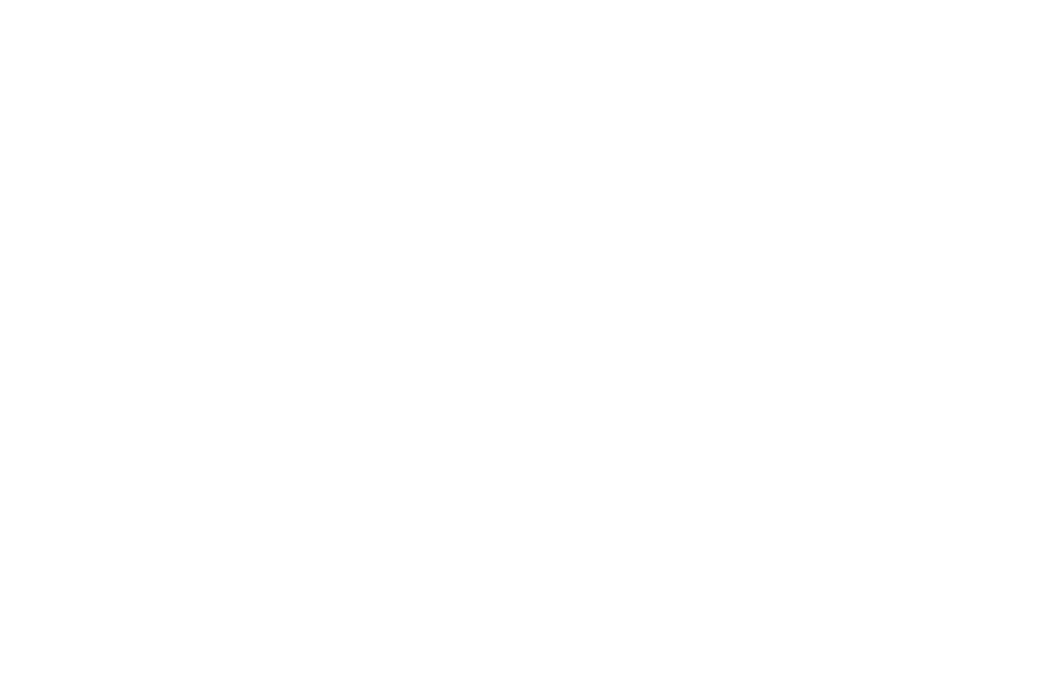
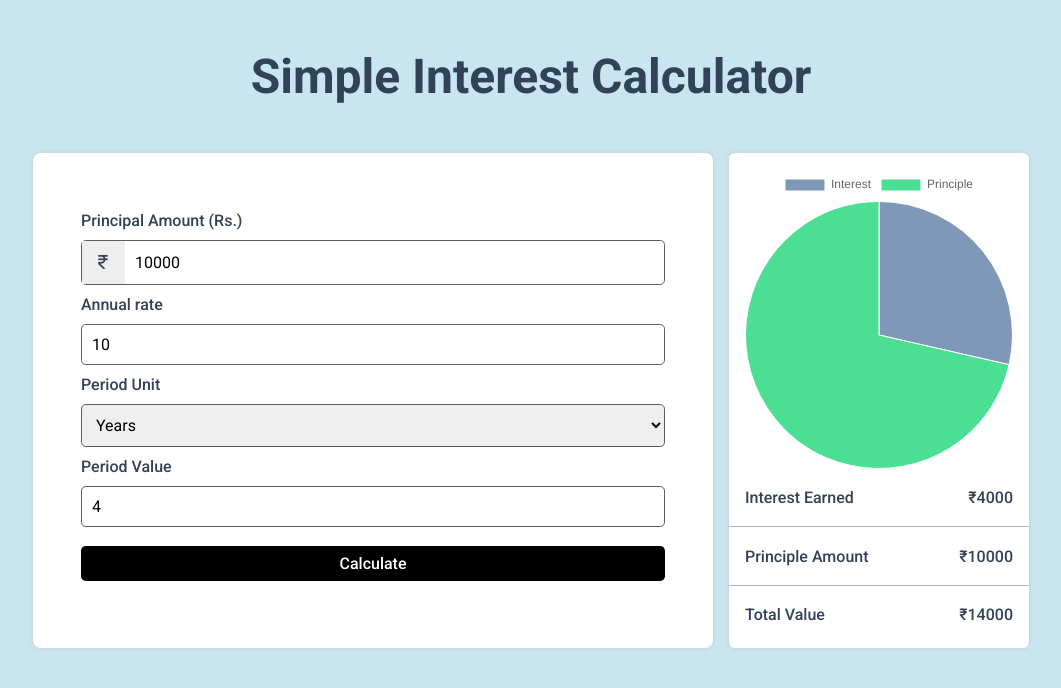
Before and after one commit to AvishkarsGit/Javascript, a plain HTML site: page 10_Projects_Final/Loan-Interest-Calculator/index.html in a window 1280 px wide. Shown: the whole page, without its empty margins (109-1170 px from the left). Drawn offline with nearby package versions, Linux system fonts and the light colour scheme.

Commit message:
loan-interest-calculator complete

```diff
--- a/10_Projects_Final/Loan-Interest-Calculator/app.js
+++ b/10_Projects_Final/Loan-Interest-Calculator/app.js
@@ -0,0 +1,88 @@
+let rsInput = document.querySelector("#rs-input");
+let annualRate = document.querySelector("#rate-input");
+let periodUnit = document.querySelector("#period-select-input");
+let periodValue = document.querySelector("#period-value-input");
+let interest = document.querySelector("#interest");
+let principleAmount = document.querySelector("#principle-amt");
+let totalValue = document.querySelector("#total-value");
+let calculateBtn = document.querySelector("#calculate-btn");
+let charInstance = null;
+
+let totalInterestEarned = 0;
+let totalAmount;
+
+let principleAmt,interestRat,optionValue,duration;
+
+
+checkInputs()
+
+
+// handle click
+calculateBtn.addEventListener("click",checkInputs);
+
+
+
+// pie chart code
+function pieChart(totalInterest, principleAmt) {
+  const ctx = document.getElementById("pie-chart");
+  if (charInstance) {
+    charInstance.destroy();
+  }
+  charInstance  = new Chart(ctx, {
+    type: "pie",
+    data: {
+      labels: ["Interest", "Principle"],
+      datasets: [
+        {
+          data: [`${totalInterest}`, `${principleAmt}`],
+          borderWidth: 1,
+          backgroundColor: ["rgba(0, 50, 115, .5)", "rgb(74, 223, 147)"],
+        },
+      ],
+    },
+    options: {},
+  });
+}
+
+//calculate total
+function calculateTotal(principleAmt,interestRate,time) {
+  totalInterestEarned = (principleAmt * interestRate * time) / 100;
+  totalInterestEarned = Math.round(totalInterestEarned);
+  totalAmount = totalInterestEarned + principleAmt;
+
+  interest.innerText = `₹${totalInterestEarned}`;
+  principleAmount.innerText = `₹${principleAmt}`;
+  totalValue.innerText = `₹${totalAmount}`;
+
+}
+
+function checkInputs() {
+   principleAmt = parseFloat(rsInput.value);
+   interestRate = parseFloat(annualRate.value);
+   optionValue = periodUnit.value;
+   duration = parseInt(periodValue.value);
+  let time;
+   if (principleAmt <= 0 || interestRate <= 0 || duration <= 0) {
+     alert("enter fields properly");
+   } else {
+     if (optionValue === "Days") {
+
+       time = duration / 365;
+
+     } else if (optionValue === "Weeks") {
+
+       time = duration / 52;
+
+     } else if (optionValue === "Months") {
+
+       time = duration / 12;
+
+     } else {
+
+       time = duration;
+
+     }
+   }
+  calculateTotal(principleAmt, interestRate, time);
+  pieChart(totalInterestEarned,principleAmt)
+}
--- a/10_Projects_Final/Loan-Interest-Calculator/index.html
+++ b/10_Projects_Final/Loan-Interest-Calculator/index.html
@@ -4,8 +4,79 @@
     <meta charset="UTF-8">
     <meta name="viewport" content="width=device-width, initial-scale=1.0">
     <title>Loan Interest Calculator</title>
-</head>
+
+    <!-- font awesome cdn -->
+     <link rel="stylesheet" href="https://cdnjs.cloudflare.com/ajax/libs/font-awesome/6.6.0/css/all.min.css" integrity="sha512-Kc323vGBEqzTmouAECnVceyQqyqdsSiqLQISBL29aUW4U/M7pSPA/gEUZQqv1cwx4OnYxTxve5UMg5GT6L4JJg==" crossorigin="anonymous" referrerpolicy="no-referrer" />
+
+     <!-- style.css -->
+    <link rel="stylesheet" href="/10_Projects_Final/Loan-Interest-Calculator/style.css">
+
+    <!-- boxicons -->
+     <link rel="stylesheet" href="https://unpkg.com/boxicons@latest/css/boxicons.min.css">
+
+
+    </head>
 <body>
+
+    <div class="heading">
+        <h2>Simple Interest Calculator</h2>
+    </div>
+    <div class="main">
+        <!-- main  -->
+        <div class="card-main">
+            <p>Principal Amount (Rs.)</p>
+            <div class="rs-input-box">
+                <div class="icon">
+                    <i class='bx bx-rupee'></i>
+                </div>
+                <input type="number" placeholder="Enter principle amount" value="10000" id="rs-input">
+            </div>
+            <p>Annual rate</p>
+            <input type="number" placeholder="Enter annual rate" value="10" id="rate-input">
+            <p>Period Unit</p>
+
+            <select id="period-select-input">
+                <option value="Days">Days</option>
+                <option value="Weeks">Weeks</option>
+                <option value="Months">Months</option>
+                <option value="Years" selected>Years</option>
+            </select>
+
+            <p>Period Value</p>
+            <input type="number" placeholder="Enter period value e.g.(10)" value="4" id="period-value-input">
+
+            <div class="calculate">
+                <button id="calculate-btn">Calculate</button>
+            </div>
+
+        </div>
+
+        <!-- card result -->
+        <div class="card-result">
+            <canvas id="pie-chart" width="300" height="300"></canvas>
+            <div class="result">
+                <div class="cost">
+                    <p>Interest Earned</p>
+                    <span id="interest">₹83.33</span>
+                </div>
+                <div class="hr"></div>
+                <div class="cost">
+                    <p>Principle Amount</p>
+                    <span id="principle-amt">₹83.33</span>
+                </div>
+                <div class="hr"></div>
+                <div class="cost">
+                    <p>Total Value</p>
+                    <span id="total-value">₹83.33</span>
+                </div>
+            </div>
+        </div>
+
+    </div>
+
+    <!-- chart js -->
+    <script src="https://cdn.jsdelivr.net/npm/chart.js"></script>
+    <script src="/10_Projects_Final/Loan-Interest-Calculator/app.js"></script>
 
 </body>
 </html>
--- a/10_Projects_Final/Loan-Interest-Calculator/style.css
+++ b/10_Projects_Final/Loan-Interest-Calculator/style.css
@@ -0,0 +1,136 @@
+/* import fonts */
+@import url('https://fonts.googleapis.com/css2?family=Geist:wght@100..900&family=Lato:ital,wght@0,100;0,300;0,400;0,700;0,900;1,100;1,300;1,400;1,700;1,900&family=Open+Sans:ital,wght@0,300..800;1,300..800&family=Poppins:ital,wght@0,100;0,200;0,300;0,400;0,500;0,600;0,700;0,800;0,900;1,100;1,200;1,300;1,400;1,500;1,600;1,700;1,800;1,900&family=Roboto:ital,wght@0,100;0,300;0,400;0,500;0,700;0,900;1,100;1,300;1,400;1,500;1,700;1,900&family=Urbanist:ital,wght@0,100..900;1,100..900&display=swap');
+* {
+    margin: 0;
+    padding: 0;
+    box-sizing: border-box;
+    font-family: var(--roboto-font);
+}
+/* root css */
+:root {
+    --roboto-font : "Roboto", sans-serif;
+
+    /* color */
+    --primary:#C9E6F0;
+    --primary-variant:#8B5DFF;
+    --input-color:#EBEAFF;
+    --select-color:#FFF6E3;
+    --text-color:#314259;
+}
+
+body {
+    background-color: var(--primary);
+}
+
+.heading {
+
+    display: flex;
+    align-items: center;
+    justify-content: center;
+    margin: 48px 0px;
+    font-size: 2rem;
+    color: var(--text-color);
+}
+.main {
+    display: flex;
+    justify-content: center;
+    gap: 1rem;
+}
+.card-main {
+    background-color: #fff;
+    width: 680px;
+    padding: 3rem;
+    color: var(--text-color);
+    border-radius: .5rem;
+    box-shadow: 0px 0px 5px rgb(202, 201, 201);
+}
+.card-main p {
+        margin: 10px 0px;
+        font-size: 1rem;
+        font-weight: 500;
+}
+.card-main .rs-input-box {
+    display: flex;
+    align-items: center;
+    border: 1px solid rgb(92, 92, 92) ;
+    border-radius: .3rem;
+    height: 45px;
+    margin: 10px 0px;
+}
+.card-main .rs-input-box .icon{
+    background-color: #EEEEEE;
+    width: 8%;
+    height: 100%;
+    display: flex;
+    align-items: center;
+    justify-content: center;
+}
+
+.card-main .rs-input-box .icon i{
+    font-size: 1.3rem;
+}
+
+.card-main input,select {
+    padding: 10px;
+    width: 100%;
+    outline: none;
+    border: 1.2px solid rgb(92, 92, 92);
+    font-size: 1rem;
+    border-radius: .3rem;
+}
+.card-main .rs-input-box input{
+    padding: 10px;
+    width: 100%;
+    outline: none;
+    border: none;
+    font-size: 1rem;
+}
+
+.card-main .calculate {
+    display: flex;
+    align-items: center;
+    justify-content: center;
+    margin: 1.2rem 0px;
+    width: 100%;
+}
+.card-main .calculate button {
+    width: 100%;
+    height: 35px;
+    background-color: black;
+    outline: none;
+    border: none;
+    color: white;
+    font-size: 1rem;
+    font-weight: 500;
+    border-radius: .3rem;
+    cursor: pointer;
+}
+
+.card-main .calculate button:hover{
+    background-color: var(--primary-variant);
+    cursor: pointer;
+}
+
+/* card result */
+.card-result {
+    background-color: #fff;
+    color: var(--text-color);
+    font-weight: 500;
+    border-radius: .4rem;
+    box-shadow: 0px 0px 5px rgb(202, 201, 201);
+}
+canvas {
+    margin: 1rem 0px;
+}
+
+.card-result .result .cost {
+    display: flex;
+    align-items: center;
+    justify-content: space-between;
+    margin: 1.2rem 1rem;
+}
+
+.hr {
+    background-color: #b7b7b7;
+    height:1px;
+}
```
